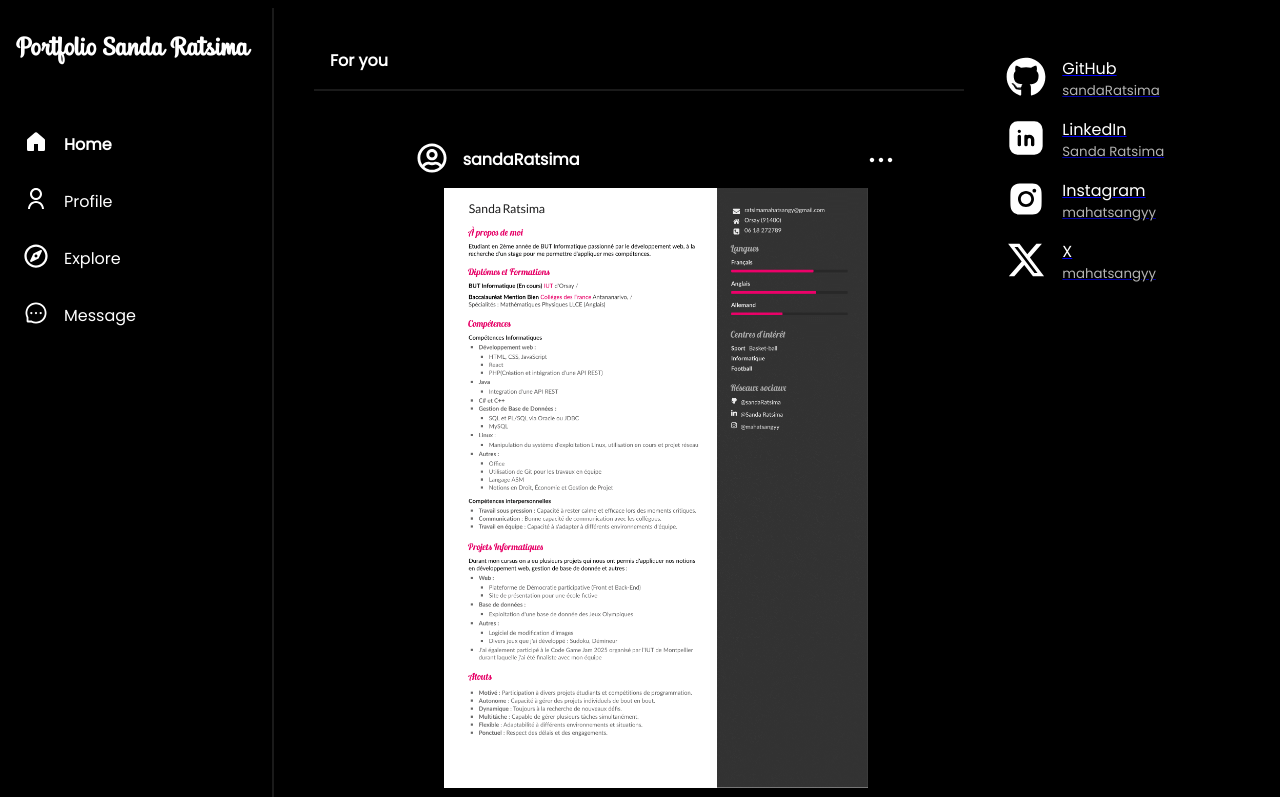
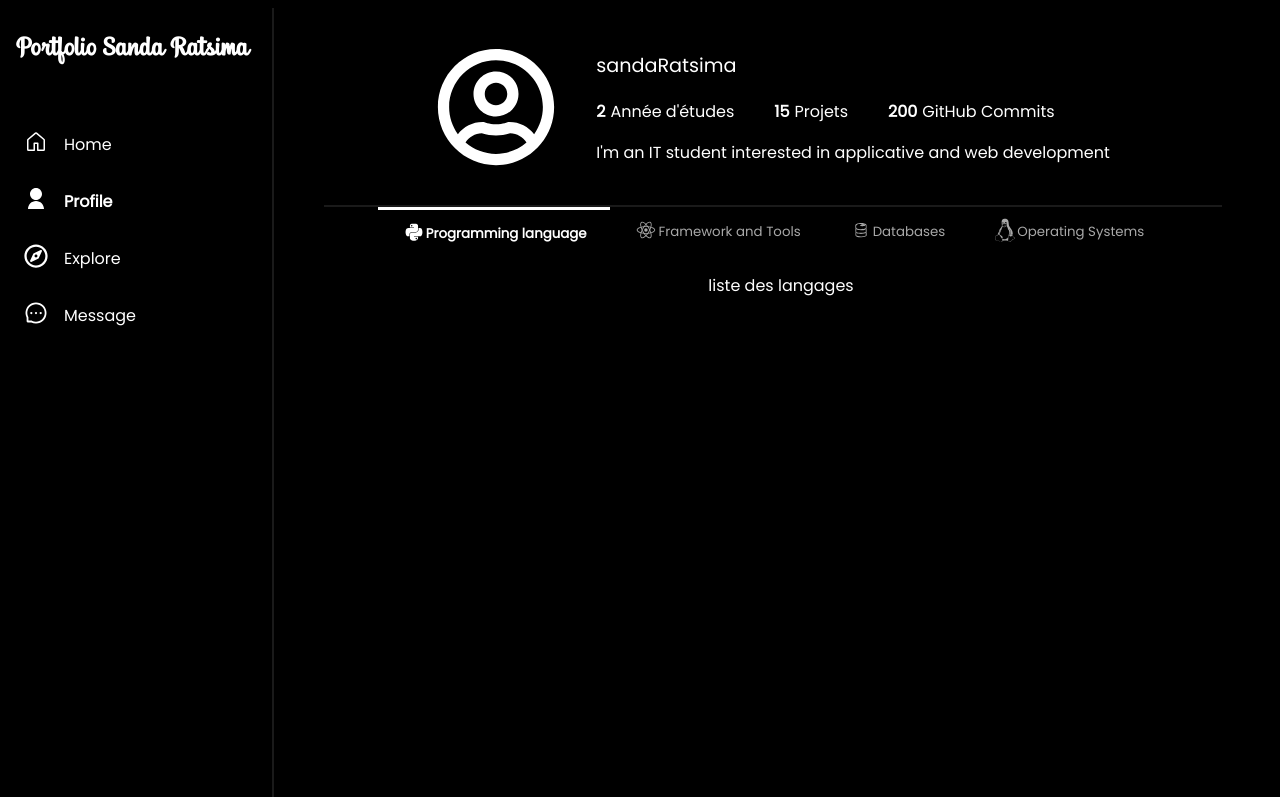
Before and after one commit to sandaRatsima/Portfolio, a React (Vite) app: page / in a window 1280 px wide. Shown: the top 797 px of the page. Built offline with nearby package versions, Linux system fonts and the light colour scheme.

Commit message:
Ajout des choix de skills dans le profil

```diff
--- a/src/App.tsx
+++ b/src/App.tsx
@@ -5,7 +5,7 @@ import Home from "./components/home/Home.tsx";
 import Profile from "./components/profile/Profile.tsx";
 
 function App() {
-  const [activeIndex, setActiveIndex] = useState(0);
+  const [activeIndex, setActiveIndex] = useState(1);
   return (
     <div className="App">
       <Navbar
--- a/src/components/profile/Profile.tsx
+++ b/src/components/profile/Profile.tsx
@@ -1,9 +1,13 @@
 import { FaRegUserCircle } from "react-icons/fa";
 import "../../css/Profile.css";
 import { StatsData } from "../../const/data";
+import { useState } from "react";
+import ProgrammingLanguages from "./Sections/ProgrammingLanguage";
 import StatComponent from "./StatComponent";
+import SkillsNavbar from "./SkillsNavbar";
 
 function Profile() {
+  const [activeIndex, setActiveIndex] = useState(0);
   return (
     <div className="ProfileSection">
       <div className="Head">
@@ -22,6 +26,10 @@ function Profile() {
           </div>
         </div>
       </div>
+      <SkillsNavbar activeIndex={activeIndex} setActiveIndex={setActiveIndex} />
+      <div className="SkillsSection">
+        {activeIndex == 0 && <ProgrammingLanguages />}
+      </div>
     </div>
   );
 }
--- /dev/null
+++ b/src/components/profile/Sections/ProgrammingLanguage.tsx
@@ -0,0 +1,5 @@
+function ProgrammingLanguages() {
+  return <p>liste des langages</p>;
+}
+
+export default ProgrammingLanguages;
--- /dev/null
+++ b/src/components/profile/SkillNavbarComponent.tsx
@@ -0,0 +1,25 @@
+interface Props {
+  icon: React.ReactNode;
+  name: string;
+  isActive: boolean;
+  onClick: () => void;
+}
+
+const SkillNavbarComponent: React.FC<Props> = ({
+  icon,
+  name,
+  isActive,
+  onClick,
+}) => {
+  return (
+    <div
+      className={`SkillNavbarComponent ${isActive ? "active " : ""}`}
+      onClick={onClick}
+    >
+      <div className="NavbarIcon">{icon}</div>
+      <p className="SkillType">{name}</p>
+    </div>
+  );
+};
+
+export default SkillNavbarComponent;
--- /dev/null
+++ b/src/components/profile/SkillsNavbar.tsx
@@ -0,0 +1,26 @@
+import SkillNavbarComponent from "./SkillNavbarComponent";
+import { SkillsNavbarData } from "../../const/data";
+import "../../css/SkillsNavbar.css";
+
+interface Props {
+  activeIndex: number;
+  setActiveIndex: (index: number) => void;
+}
+
+const SkillsNavbar: React.FC<Props> = ({ activeIndex, setActiveIndex }) => {
+  return (
+    <div className="SkillsNavbarContainer">
+      {SkillsNavbarData.map((value, index) => (
+        <SkillNavbarComponent
+          key={index}
+          icon={value.icon}
+          name={value.name}
+          isActive={index == activeIndex}
+          onClick={() => setActiveIndex(index)}
+        />
+      ))}
+    </div>
+  );
+};
+
+export default SkillsNavbar;
--- a/src/const/data.tsx
+++ b/src/const/data.tsx
@@ -81,12 +81,12 @@ export const SkillsNavbarData = [
     name: "Programming language",
   },
   {
+    icon: <DiReact className="iconSkillNavbar" />,
+    name: "Framework and Tools",
+  },
+  {
     icon: <DiFirebase className="iconSkillNavbar" />,
     name: "Databases",
-  },
-  {
-    icon: <DiReact className="iconSkillNavbar" />,
-    name: "Framework and Tools",
   },
   {
     icon: <DiLinux className="iconSkillNavbar" />,
--- a/src/css/Profile.css
+++ b/src/css/Profile.css
@@ -4,6 +4,7 @@ main.MainSection {
 
 .ProfileSection {
   display: flex;
+  flex-direction: column;
   align-items: center;
   justify-content: center;
   width: 90%;
@@ -19,7 +20,7 @@ main.MainSection {
   justify-content: center;
   padding-bottom: 3ch;
   border-bottom: 2px solid #1a1a1a;
-  width: 120%;
+  width: 100%;
 }
 
 .ProfileP {
--- /dev/null
+++ b/src/css/SkillsNavbar.css
@@ -0,0 +1,44 @@
+.SkillsNavbarContainer {
+  display: flex;
+  flex-direction: row;
+}
+
+.SkillNavbarComponent {
+  display: flex;
+  flex: row;
+  align-items: center;
+  padding-left: 3ch;
+  padding-right: 3ch;
+}
+
+p.SkillType {
+  padding-left: 0;
+  color: #a8a8a8;
+  font-size: smaller;
+}
+
+.iconSkillNavbar {
+  width: 24px;
+  height: 24px;
+  color: #a8a8a8;
+}
+
+.NavbarIcon {
+  padding-right: 0px;
+}
+
+.SkillNavbarComponent:hover {
+  cursor: pointer;
+}
+
+.SkillNavbarComponent.active {
+  border-top: 3px solid white;
+}
+.SkillNavbarComponent.active p {
+  color: white;
+  font-weight: bold;
+}
+
+.SkillNavbarComponent.active .iconSkillNavbar {
+  color: white;
+}
```
